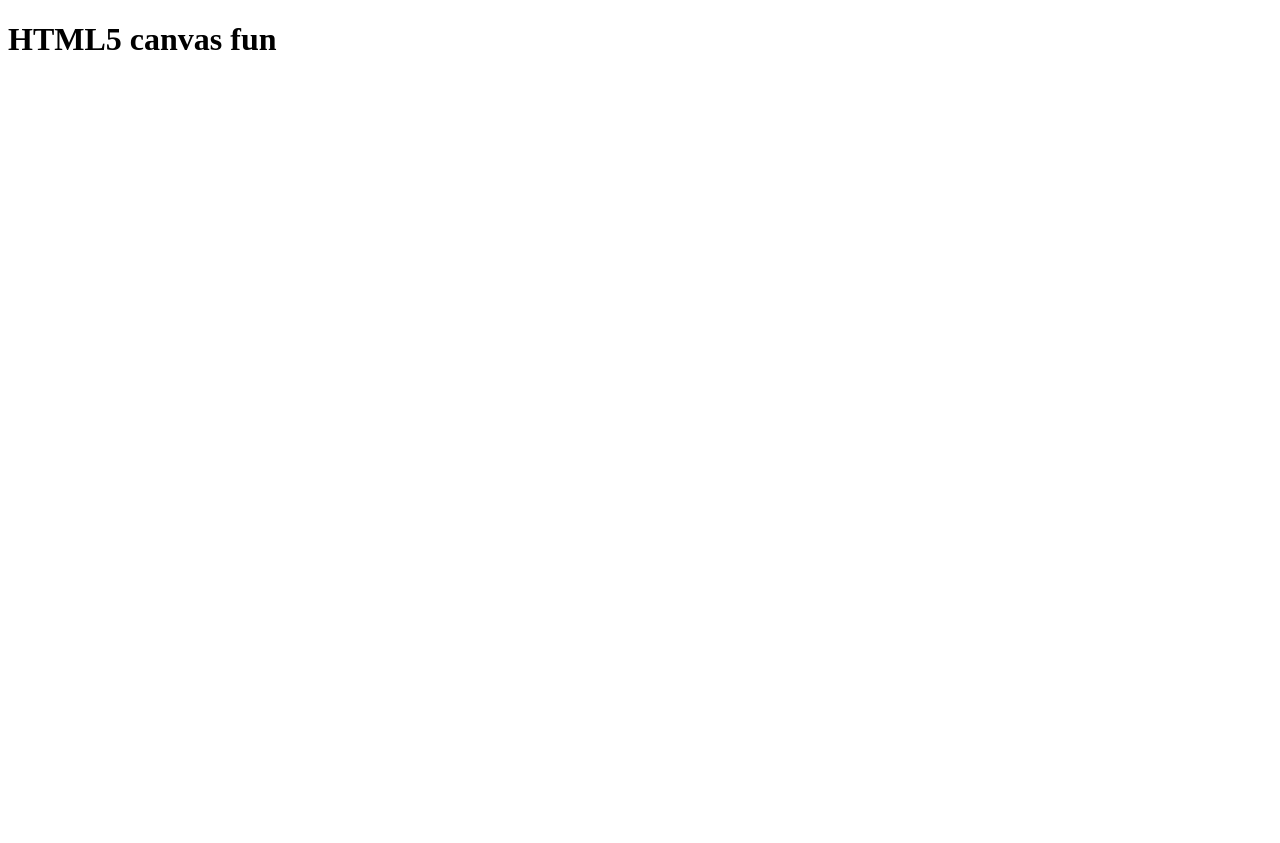
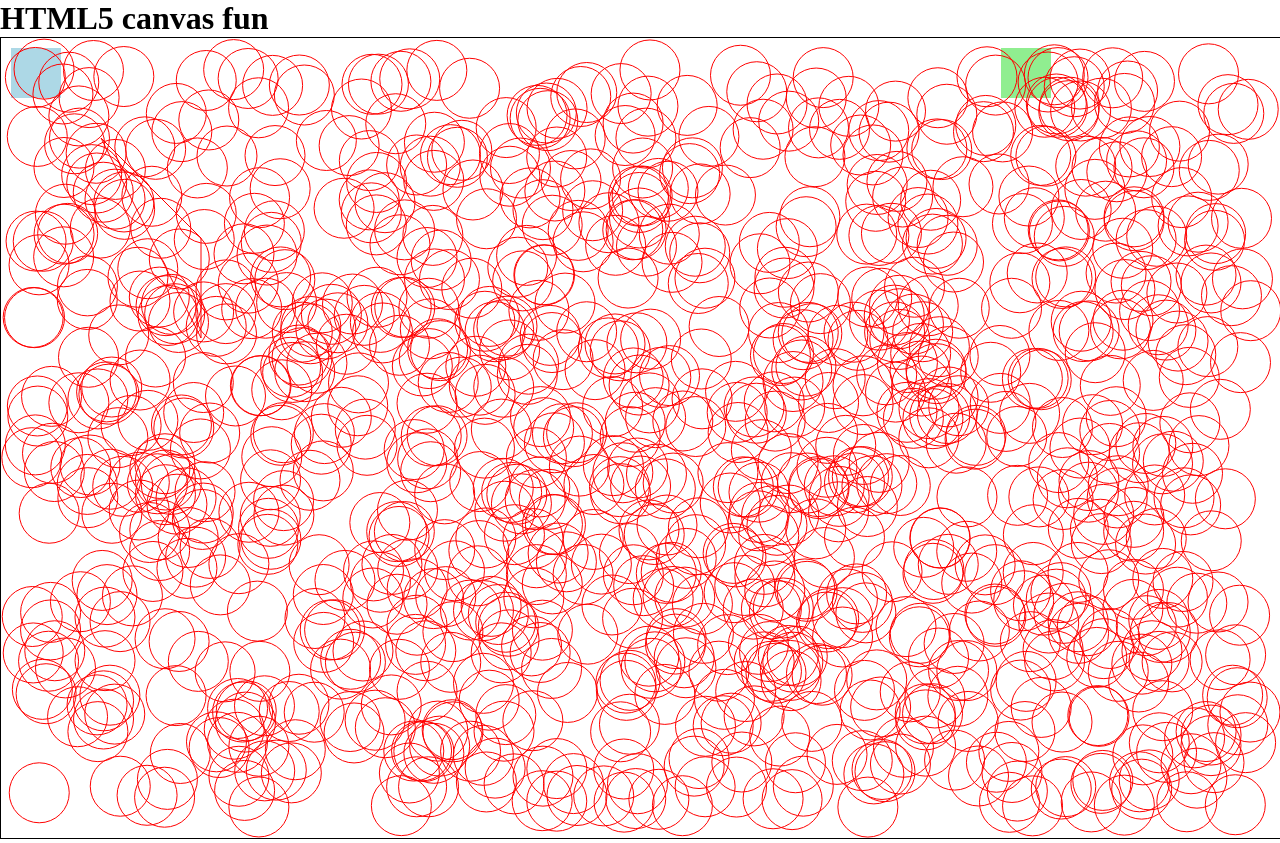
Before and after one commit to Christian-Hoeller/HTML-Canvas, a plain HTML site: page root/index.html in a window 1280 px wide. Before the commit the page ends 800 px from the top, so only its background shows below. Drawn offline with Linux system fonts and the light colour scheme.

Commit message:
added rectangles lines and circles

```diff
--- a/root/index.html
+++ b/root/index.html
@@ -10,6 +10,8 @@
 
     <h1>HTML5 canvas fun</h1>
 
+    <canvas></canvas>
+
     <script src="script.js"></script>
 </body>
 </html>
--- a/root/script.js
+++ b/root/script.js
@@ -0,0 +1,36 @@
+const canvas = document.querySelector('canvas');
+const context = canvas.getContext('2d');
+
+canvas.width = window.innerWidth;
+canvas.height = window.innerHeight;
+
+context.fillStyle = "lightgreen"
+context.fillRect(1000, 10, 50, 50);
+context.fillStyle = "lightblue"
+context.fillRect(10, 10, 50, 50);
+
+// drawing a line
+context.beginPath();
+context.moveTo(100, 100);
+context.lineTo(200, 200);
+context.lineTo(200, 300);
+context.lineTo(100, 100);
+context.strokeStyle = "red"
+context.stroke();
+context.closePath();
+
+// draw a circle
+
+for (let i = 0; i < 1000; i++) {
+
+    const radius = 30;
+
+    const x = (canvas.width - 2 * radius) * Math.random();
+    const y = (canvas.height - 2 * radius) * Math.random();
+
+    context.beginPath();
+    context.arc(radius + x, radius + y, radius, 0, Math.PI * 2, false);
+    context.stroke();
+    context.closePath();
+
+}
--- a/root/style.css
+++ b/root/style.css
@@ -0,0 +1,8 @@
+* {
+  padding: 0;
+  margin: 0;
+}
+
+canvas {
+  border: 1px solid black;
+}
```
